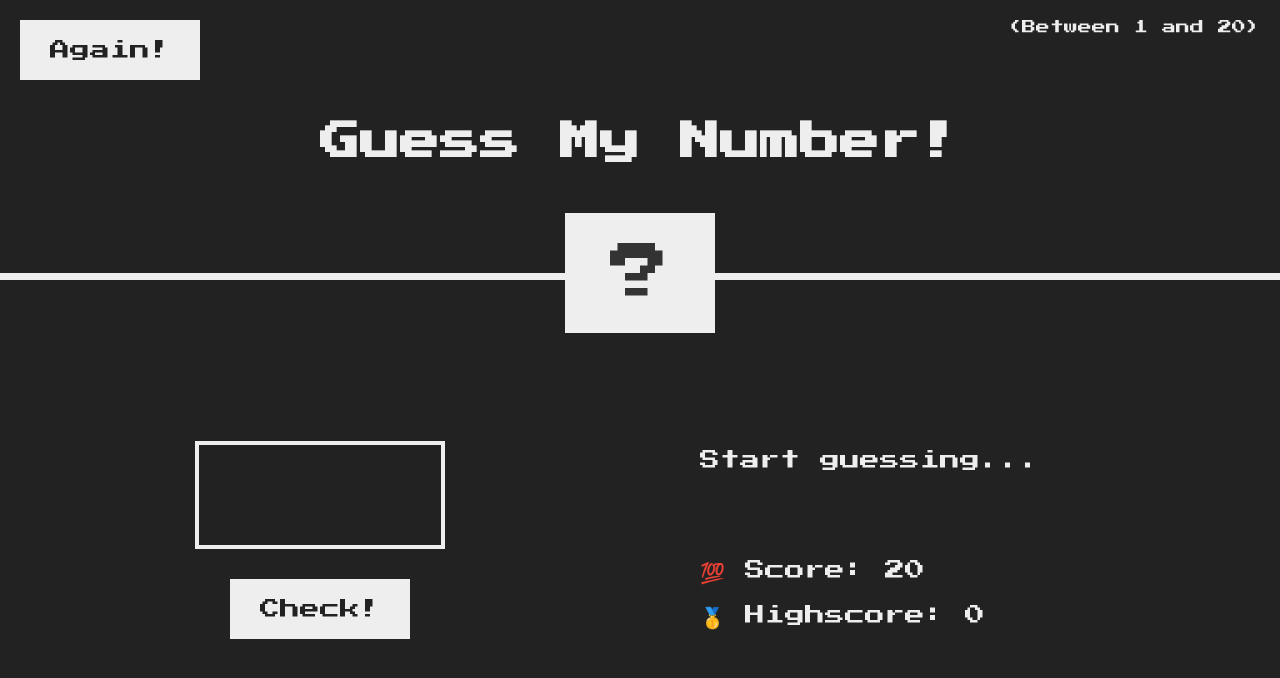
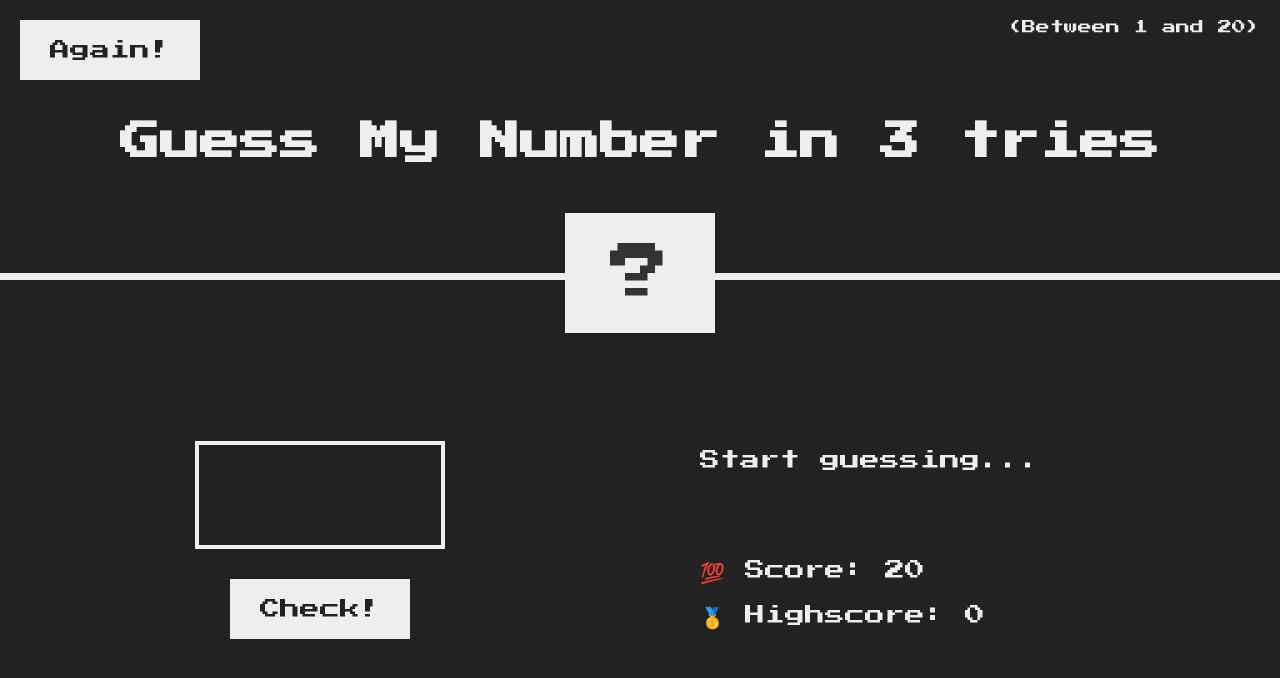
Before and after one commit to violan7naidoo/guessthenumber, a plain HTML site: page index.html in a window 1280 px wide. Drawn offline with Linux system fonts and the light colour scheme.

Commit message:
3 guesses

```diff
--- a/index.html
+++ b/index.html
@@ -9,7 +9,7 @@
   </head>
   <body>
     <header>
-      <h1>Guess My Number!</h1>
+      <h1>Guess My Number in 3 tries</h1>
       <p class="between">(Between 1 and 20)</p>
       <button class="btn again">Again!</button>
       <div class="number">?</div>
```
